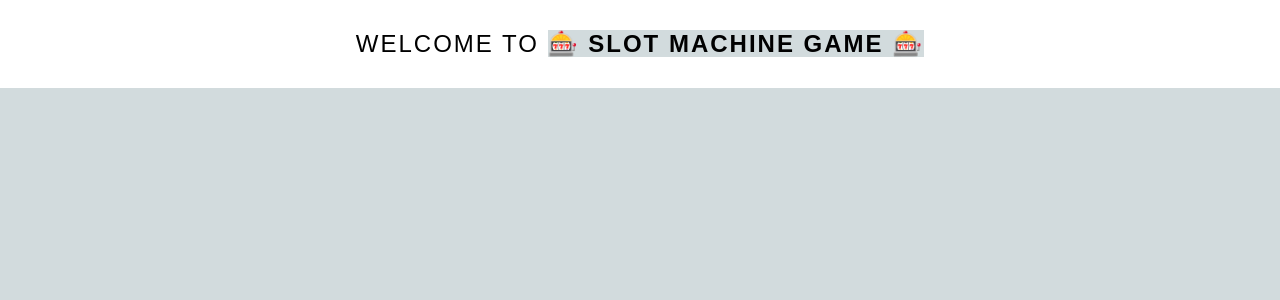
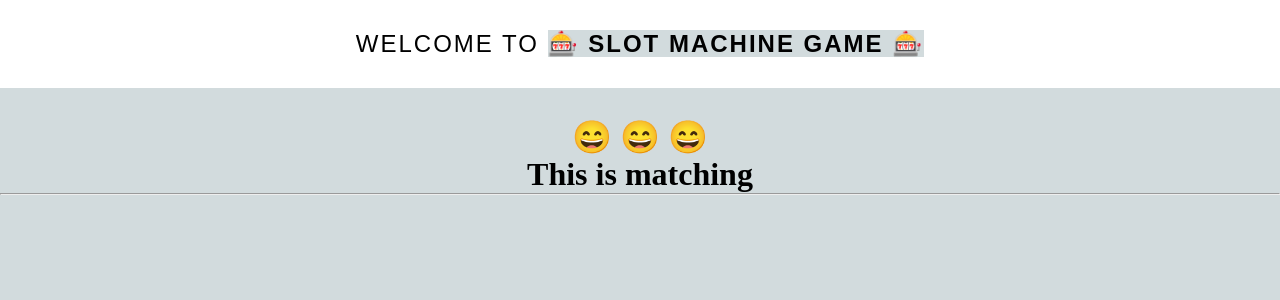
Before and after one commit to Sajjad124/slot-machine, a React (Create React App) app: page / in a window 1280 px wide. Shown: the top 300 px of the page. Built offline with nearby package versions, Linux system fonts and the light colour scheme.

Commit message:
Update App.js

```diff
--- a/src/App.js
+++ b/src/App.js
@@ -1,8 +1,21 @@
 import React from "react";
 import "./App.css";
 
-const slotM = () =>{
+const SlotM = () =>{
   let x  = " 😄 "
+  let y  = " 😄 "
+  let z  = " 😄 "
+  if((x===y) && (y===z)){
+    return (
+      <div>
+        <div className="slot_inner">
+          <h1>{x} {y} {z}</h1>
+          <h1>This is matching</h1>
+          <hr/>
+        </div>
+      </div>
+    )
+  }
 }
 
 const App = () => {
@@ -14,9 +27,7 @@ const App = () => {
           Welcome to{" "}
           <span style={{ fontWeight: "bold" }}>🎰 Slot Machine game 🎰</span>
         </h1>
-      </div>
-      <div>
-        <slotM/>
+        <SlotM/>
       </div>
     </div>
   );
```
